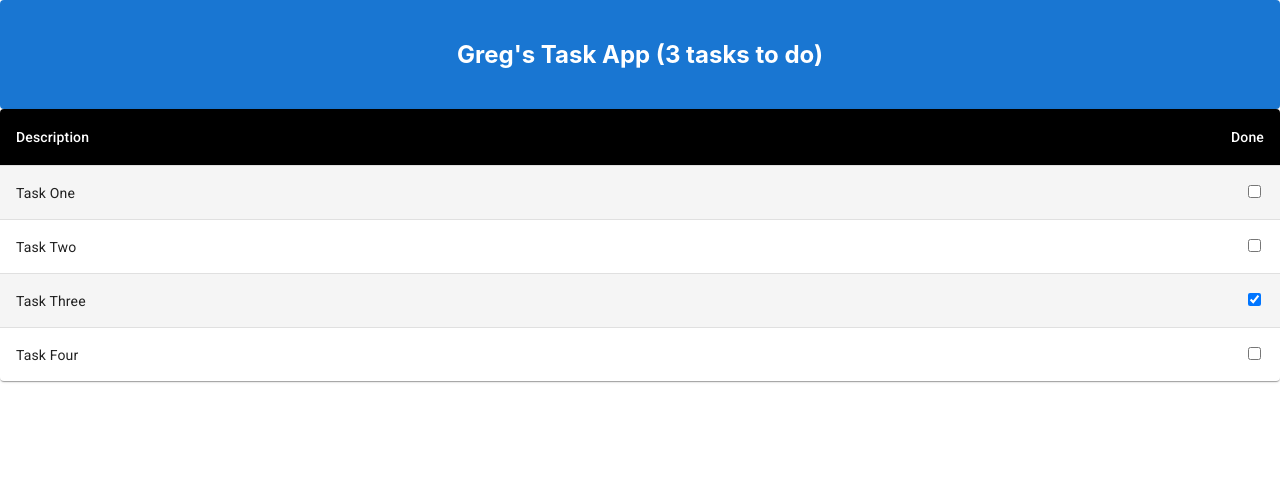
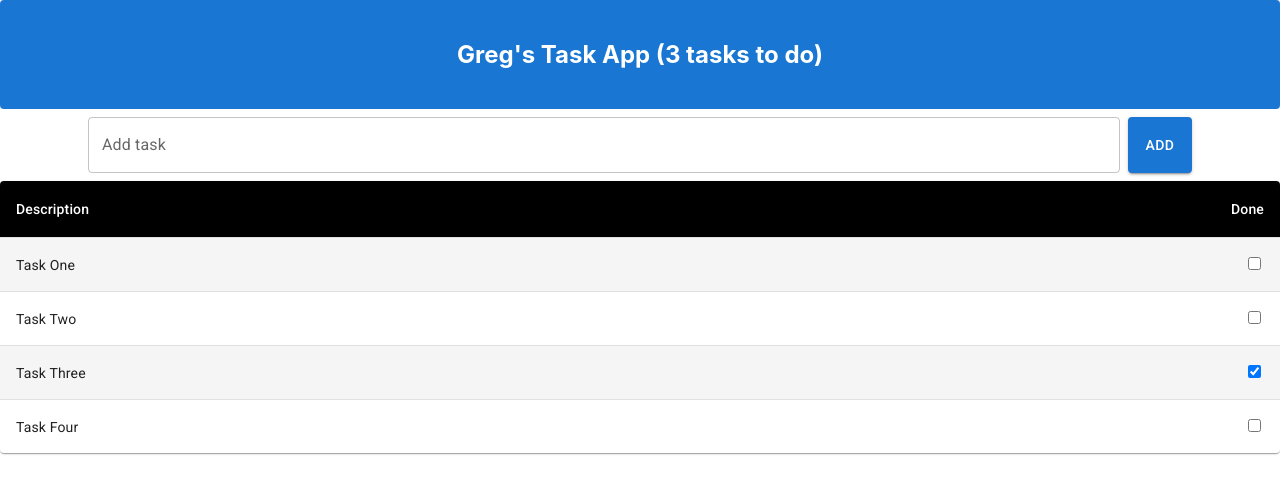
Before and after one commit to GregoryInnovo/ReactHooksProjects, a React (Create React App) app: page / in a window 1280 px wide. Shown: the top 494 px of the page. Built offline with nearby package versions, Linux system fonts and the light colour scheme.

Commit message:
create and add new tasks

```diff
--- a/src/App.js
+++ b/src/App.js
@@ -1,6 +1,7 @@
 import React, { useState } from "react";
 import { TaskRow } from "./components/TaskRow";
 import { TaskBanner } from "./components/TaskBanner";
+import { TaskCreator } from "./components/TaskCreator";
 import { styled } from "@mui/material/styles";
 import Table from "@mui/material/Table";
 import TableBody from "@mui/material/TableBody";
@@ -18,6 +19,12 @@ export default function App() {
     { name: "Task Three", done: true },
     { name: "Task Four", done: false },
   ]);
+
+  const createNewTask = taskName => {
+    if(!taskItems.find(t => t.name === taskName)) {
+      setTaskItems([...taskItems, {name: taskName, done: false}])
+    }
+  }
 
   const toggleTask = (task) =>
     setTaskItems(
@@ -42,6 +49,7 @@ export default function App() {
   return (
     <>
       <TaskBanner userName={userName} taskItems={taskItems} />
+      <TaskCreator callback={createNewTask} />
       <TableContainer component={Paper}>
         <Table sx={{ minWidth: 700 }} aria-label="customized table">
           <TableHead>
--- a/src/components/TaskCreator.jsx
+++ b/src/components/TaskCreator.jsx
@@ -0,0 +1,46 @@
+import React, { useState } from "react";
+import Container from "@mui/material/Container";
+import TextField from "@mui/material/TextField";
+import Button from "@mui/material/Button";
+
+export const TaskCreator = (props) => {
+  const [newTaskName, setNewTaskName] = useState("");
+
+  const updateTaskValue = (e) => setNewTaskName(e.target.value);
+
+  const createNewTask = () => {
+    props.callback(newTaskName)
+    console.log(newTaskName);
+    setNewTaskName("");
+  };
+
+  return (
+    <Container
+      sx={{
+        display: "flex",
+        alignItems: "space-between",
+        width: "90%",
+        m: "auto",
+        mb: 1,
+        mt: 1,
+      }}
+    >
+      <TextField
+        fullWidth
+        label="Add task"
+        id="fullWidth"
+        value={newTaskName}
+        onChange={updateTaskValue}
+      />
+      <Button
+        sx={{
+          ml: 1,
+        }}
+        variant="contained"
+        onClick={createNewTask}
+      >
+        Add
+      </Button>
+    </Container>
+  );
+};
```
Also changed, not shown: src/components/Button.jsx (+74 -0 lines).
